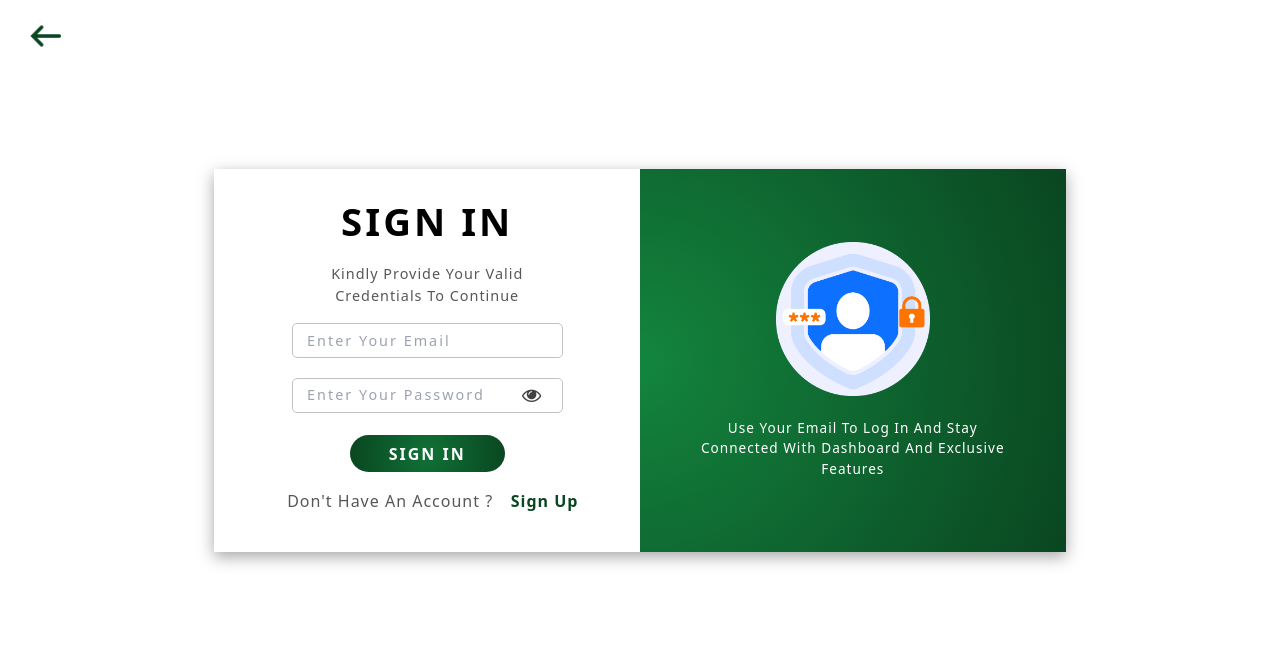
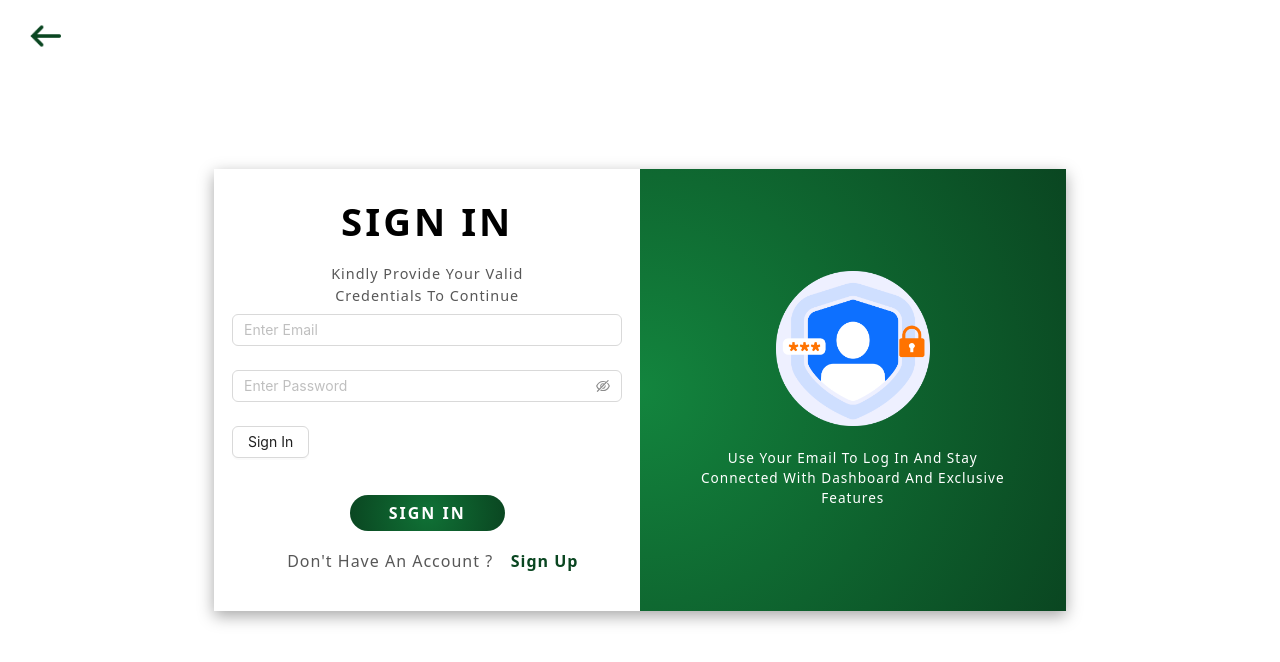
Before and after one commit to MuhammadHamzaWaqar1317/restaurant-frontend, a React (Vite) app: page /login in a window 1280 px wide. Shown: the top 662 px of the page. Built offline with nearby package versions, Linux system fonts and the light colour scheme; no server answers.

Commit message:
feat : added public and private routes, rendeered role based routes, integrated jwt with signUp and signIn

```diff
--- a/package.json
+++ b/package.json
@@ -14,6 +14,7 @@
     "antd": "^5.21.3",
     "axios": "^1.7.7",
     "dayjs": "^1.11.13",
+    "jwt-decode": "^4.0.0",
     "moment": "^2.30.1",
     "react": "^18.3.1",
     "react-dom": "^18.3.1",
--- a/src/Components/Authenticate/login.jsx
+++ b/src/Components/Authenticate/login.jsx
@@ -1,6 +1,9 @@
 import React, { useState, useEffect } from "react";
 // useNavigate
 import { useNavigate } from "react-router-dom";
+import { Form, Input, Button } from "antd";
+import { signInThunk } from "../../Redux/Thunks/UserApi";
+import { useDispatch } from "react-redux";
 // Login CSS
 import "./login.scss";
 // Img
@@ -10,13 +13,10 @@ import Back from "../../assets/back.png";
 function Login() {
   // useNavigate Variable
   const navigate = useNavigate();
-  // Password Logic
-  const [isPasswordVisible, setIsPasswordVisible] = useState(false);
-  const handleMouseDown = () => {
-    setIsPasswordVisible(true);
-  };
-  const handleMouseUp = () => {
-    setIsPasswordVisible(false);
+  const dispatch = useDispatch();
+
+  const handleFinish = (body) => {
+    dispatch(signInThunk({ ...body, navigate }));
   };
 
   // Main Body
@@ -43,29 +43,28 @@ function Login() {
                   Kindly provide your valid Credentials to continue
                 </p>
                 {/* Field Box */}
-                <div className="Login_Field_Box">
-                  <input type="text" placeholder="Enter Your Email " />
-                </div>
-                {/* Field Box */}
-                <div className="Login_Field_Box">
-                  <input
-                    type={isPasswordVisible ? "text" : "password"}
-                    placeholder="Enter Your Password"
-                  />
-                  {/* Eye icon for toggling visibility */}
-                  <div
-                    className="My_Pass_Box"
-                    onMouseDown={handleMouseDown}
-                    onMouseUp={handleMouseUp}
-                    onMouseLeave={handleMouseUp}
-                  >
-                    <i
-                      className={
-                        isPasswordVisible ? "fa fa-eye-slash" : "fa fa-eye"
-                      }
-                    />
-                  </div>
-                </div>
+                <Form onFinish={handleFinish}>
+                  <Form.Item name={"email"}>
+                    <Input
+                      className="My_Signup_Inp"
+                      type="email"
+                      placeholder="Enter Email"
+                    ></Input>
+                  </Form.Item>
+                  <Form.Item name={"password"}>
+                    <Input.Password
+                      className="My_Signup_Inp_Pass"
+                      type="email"
+                      placeholder="Enter Password"
+                    ></Input.Password>
+                  </Form.Item>
+
+                  <Form.Item>
+                    <Button className="My_Signup_Inp_Btn" htmlType="submit">
+                      Sign In
+                    </Button>
+                  </Form.Item>
+                </Form>
                 {/* Field Box */}
                 <div className="Login_Field_Box">
                   <button>Sign In</button>
--- a/src/Components/Authenticate/signup.jsx
+++ b/src/Components/Authenticate/signup.jsx
@@ -18,7 +18,7 @@ function Signup() {
   // Password Logic
 
   const handleFinish = (body) => {
-    dispatch(signUpThunk({ ...body, socketId }));
+    dispatch(signUpThunk({ ...body, socketId, navigate }));
   };
 
   // Main Body
--- /dev/null
+++ b/src/Components/Routes/ProtectedRoutes.jsx
@@ -0,0 +1,21 @@
+import { jwtDecode } from "jwt-decode";
+import { Navigate, useNavigate } from "react-router-dom";
+function ProtectedRoutes({ children, allowedRole }) {
+  const navigate = useNavigate();
+  try {
+    const token = localStorage.getItem("token");
+    const { role } = jwtDecode(token);
+    console.log("allowedRoles", allowedRole.includes(role));
+
+    if (!allowedRole.includes(role)) {
+      return <Navigate to={"/"} />;
+    }
+  } catch (error) {
+    console.log(error);
+    return <Navigate to={"/"} />;
+  }
+
+  return children;
+}
+
+export default ProtectedRoutes;
--- /dev/null
+++ b/src/Components/Routes/PublicRoutes.jsx
@@ -0,0 +1,22 @@
+import { Outlet, useNavigate, Navigate } from "react-router-dom";
+import { jwtDecode } from "jwt-decode";
+function PublicRoutes() {
+  const navigate = useNavigate();
+  const token = localStorage.getItem("token");
+
+  try {
+    const { role } = jwtDecode(token);
+    console.log(role);
+    if (role == "user") {
+      return <Navigate to={"/user"} />;
+    }
+    if (role == "admin") {
+      return <Navigate to={"/admin"} />;
+    }
+  } catch (error) {
+    console.log("Public Route Error", error);
+  }
+  return <Outlet />;
+}
+
+export default PublicRoutes;
--- a/src/Redux/Slices/UserSlice.js
+++ b/src/Redux/Slices/UserSlice.js
@@ -19,14 +19,20 @@ const userSlice = createSlice({
   },
   extraReducers: (builder) => {
     builder.addCase(signUpThunk.fulfilled, (state, action) => {
-      console.log(action.payload.authToken);
+      const { navigate, authToken } = action.payload;
+      localStorage.setItem("token", authToken);
+      navigate("/admin");
     });
 
     builder.addCase(signUpThunk.rejected, (state, action) => {
       // add show Error toast here
     });
 
-    builder.addCase(signInThunk.fulfilled, (state, action) => {});
+    builder.addCase(signInThunk.fulfilled, (state, action) => {
+      const { navigate, authToken } = action.payload;
+      localStorage.setItem("token", authToken);
+      navigate("/admin");
+    });
 
     builder.addCase(signInThunk.rejected, (state, action) => {
       // add show Error toast here
--- a/src/Redux/Thunks/UserApi.js
+++ b/src/Redux/Thunks/UserApi.js
@@ -5,8 +5,11 @@ export const signUpThunk = createAsyncThunk(
   "signUpThunk",
   async (body, { rejectWithValue }) => {
     try {
+      console.log(body);
+
       const res = await signUp(body);
       return {
+        navigate: body.navigate,
         authToken: res.data,
         message: res?.response?.data?.error,
       };
@@ -26,6 +29,7 @@ export const signInThunk = createAsyncThunk(
       const res = await signIn(body);
 
       return {
+        navigate: body.navigate,
         authToken: res.data,
         message: res?.response?.data?.error,
       };
--- a/src/main.jsx
+++ b/src/main.jsx
@@ -86,27 +86,37 @@ import AdminSiderMenu from "./Components/Admin/AdminSiderMenu.jsx";
 import UserSiderMenu from "./Components/User/UserSiderMenu.jsx";
 import Reservation from "./Components/User/Reservation/Reservation.jsx";
 
+import ProtectedRoutes from "./Components/Routes/ProtectedRoutes.jsx";
+import PublicRoutes from "./Components/Routes/PublicRoutes.jsx";
+
 const router = createBrowserRouter([
   {
     path: "/",
+    element: <PublicRoutes />,
+    children: [
+      {
+        index: true,
         element: <Home />,
       },
       {
-    path: "/about",
+        path: "about",
         element: <About />,
       },
       {
-    path: "/menu",
+        path: "menu",
         element: <Menu />,
       },
       {
-    path: "/login",
+        path: "login",
         element: <Login />,
       },
       {
-    path: "/signUp",
+        path: "signUp",
         element: <Signup />,
       },
+    ],
+  },
+
   {
     path: "/admin",
     element: <Layout Menu={AdminSiderMenu} />,
```
Also changed, not shown: 1 other file (tests, documents, lock files or other folders). Lines whose indentation alone changed are shown as unchanged.
